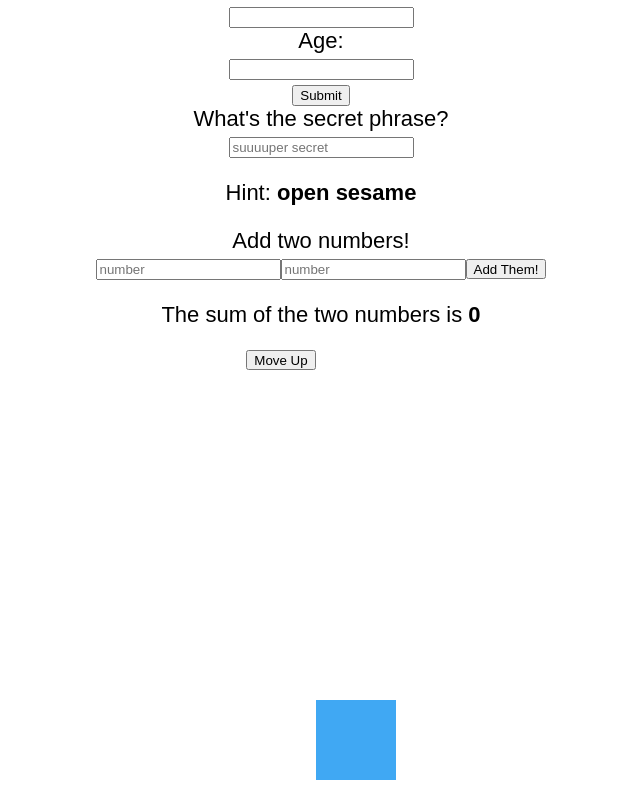
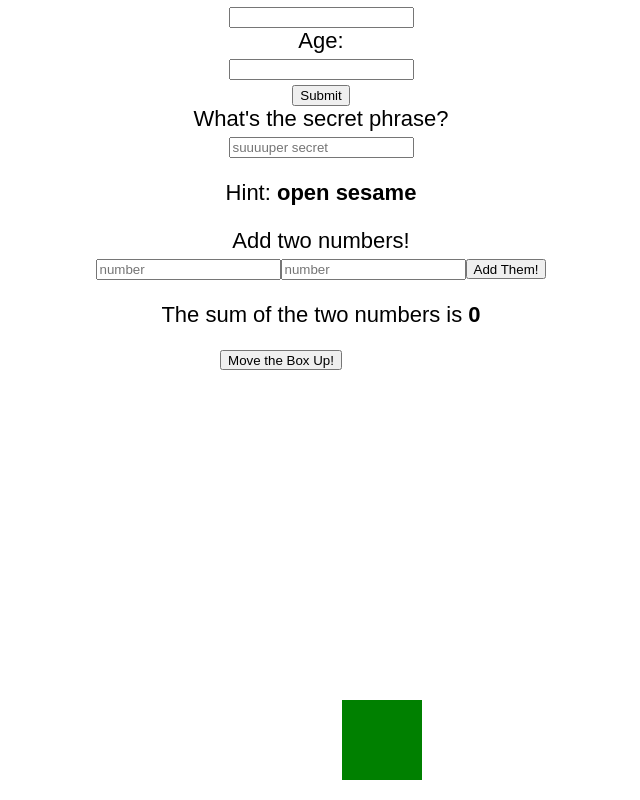
Before and after one commit to danielperkinsii/10DayReactBeginner, a React (Create React App) app in the folder 10-day-beginner/: page / in a window 1280 px wide. Shown: the part 1891-2691 px from the top of the page, without its empty margins (319-959 px from the left). Built offline with nearby package versions, Linux system fonts and the light colour scheme.

Commit message:
changed box color

```diff
--- a/10-day-beginner/src/App.css
+++ b/10-day-beginner/src/App.css
@@ -8,7 +8,7 @@
 .box {
   height: 80px;
   width: 80px;
-  background-color: #40a8f3;
+  background-color: green;
 }
 
 .box-container{
--- a/10-day-beginner/src/components/BoxMove.jsx
+++ b/10-day-beginner/src/components/BoxMove.jsx
@@ -17,7 +17,7 @@ class BoxMove extends React.Component {
     render() {
         return (
             <div className='box-container'>
-                <button onClick={this.moveBoxUp}>Move Up</button>
+                <button onClick={this.moveBoxUp}>Move the Box Up!</button>
                 <div className='box' style={{
                     transform: `translateY(${this.state.offSetTop}px)`
                 }}>
```
